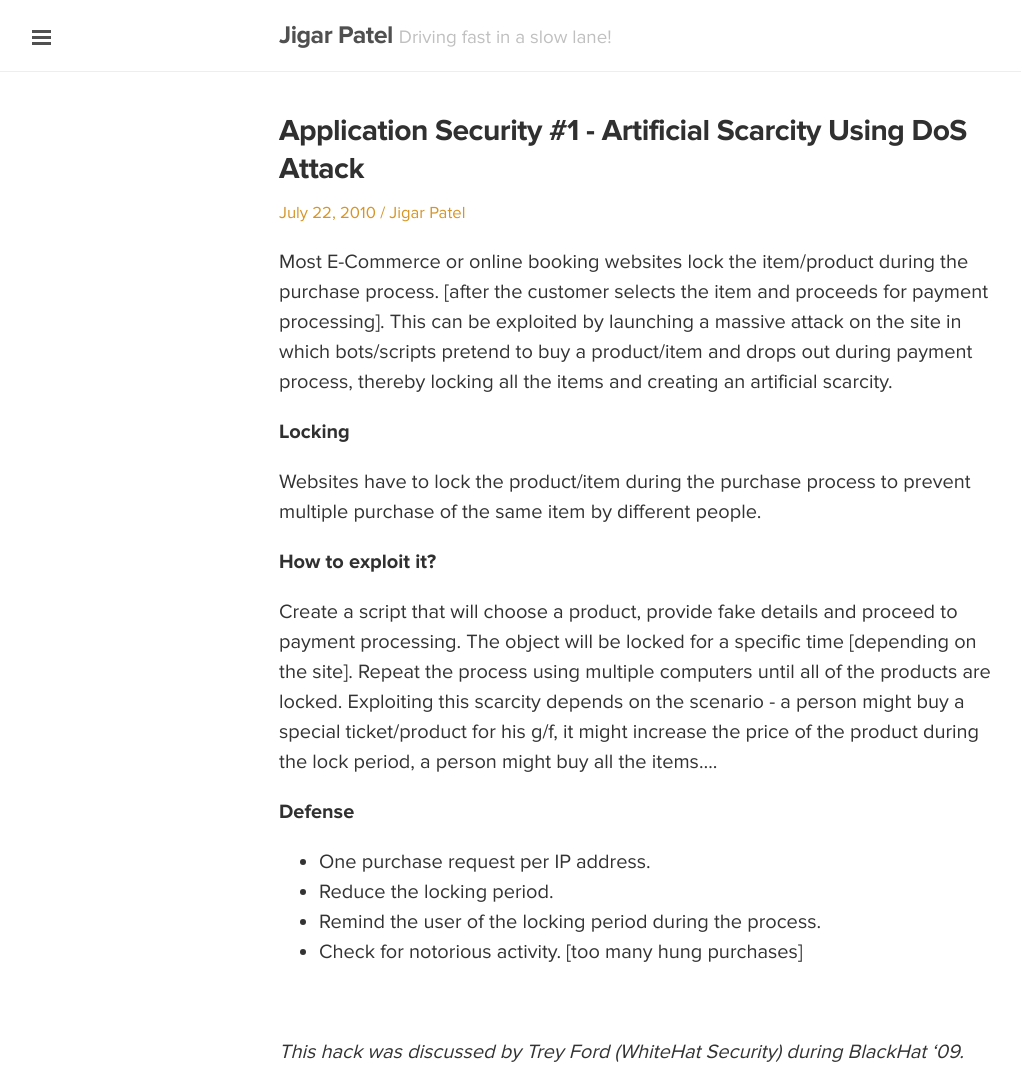
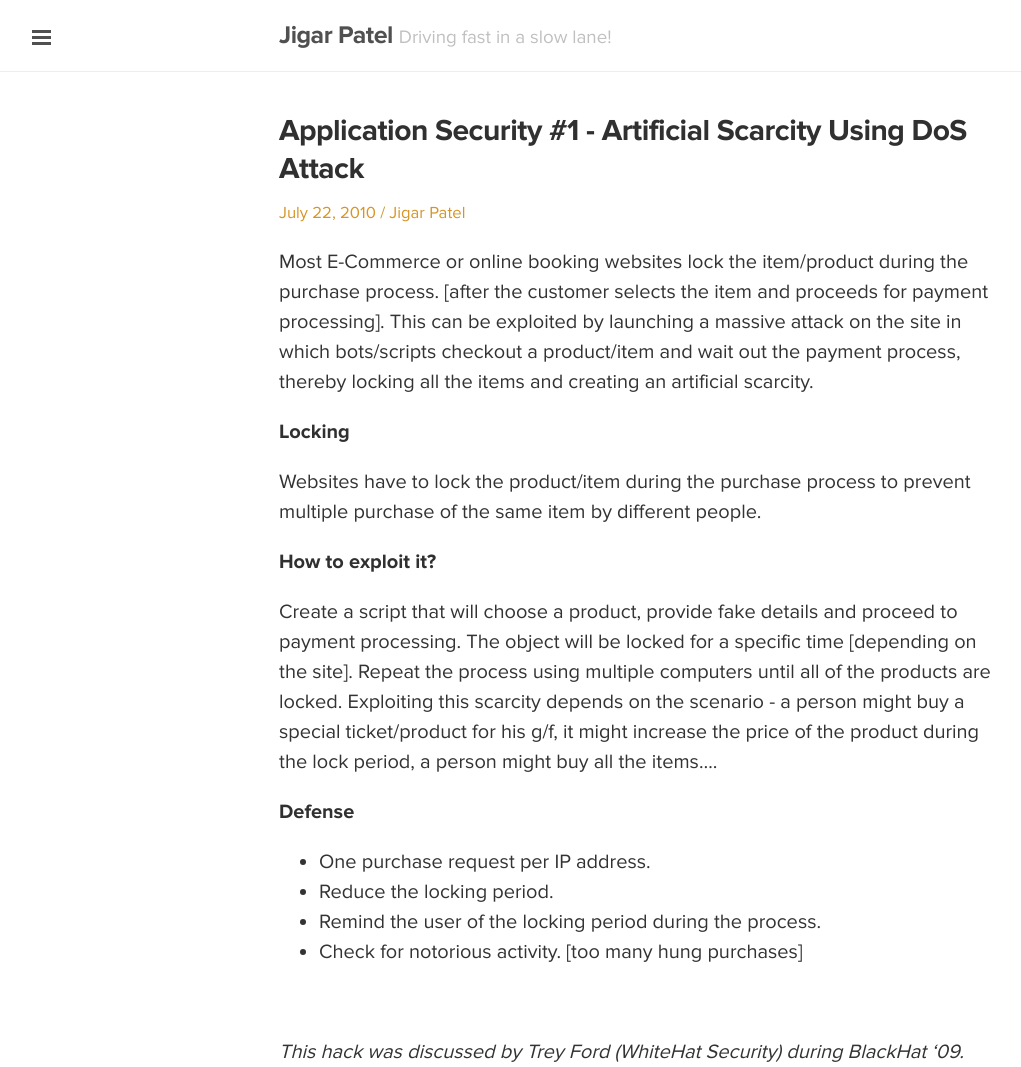
Before and after one commit to agentbigman/Agentbigman.github.io, a Jekyll site: the page built from _posts/2010-07-22-application-security-1-artificial-scarcity-using-dos-attack.markdown, in a window 1280 px wide. Shown: the whole page, without its empty margins (1-1022 px from the left). Built offline with Jekyll 4.4.1, drawn with Linux system fonts in a browser that asks for light colours; comment, search, counter and statistics services are not loaded.

Commit message:
Fix grammar in application security #1 post

```diff
--- a/_posts/2010-07-22-application-security-1-artificial-scarcity-using-dos-attack.markdown
+++ b/_posts/2010-07-22-application-security-1-artificial-scarcity-using-dos-attack.markdown
@@ -16,7 +16,7 @@ Most E-Commerce or online booking websites lock the item/product
 during the purchase process. \[after the customer selects the item
 and proceeds for payment processing\]. This can be exploited by
 launching a massive attack on the site in which bots/scripts
-pretend to buy a product/item and drops out during payment process,
+checkout a product/item and wait out the payment process,
 thereby locking all the items and creating an artificial
 scarcity.
 
```
